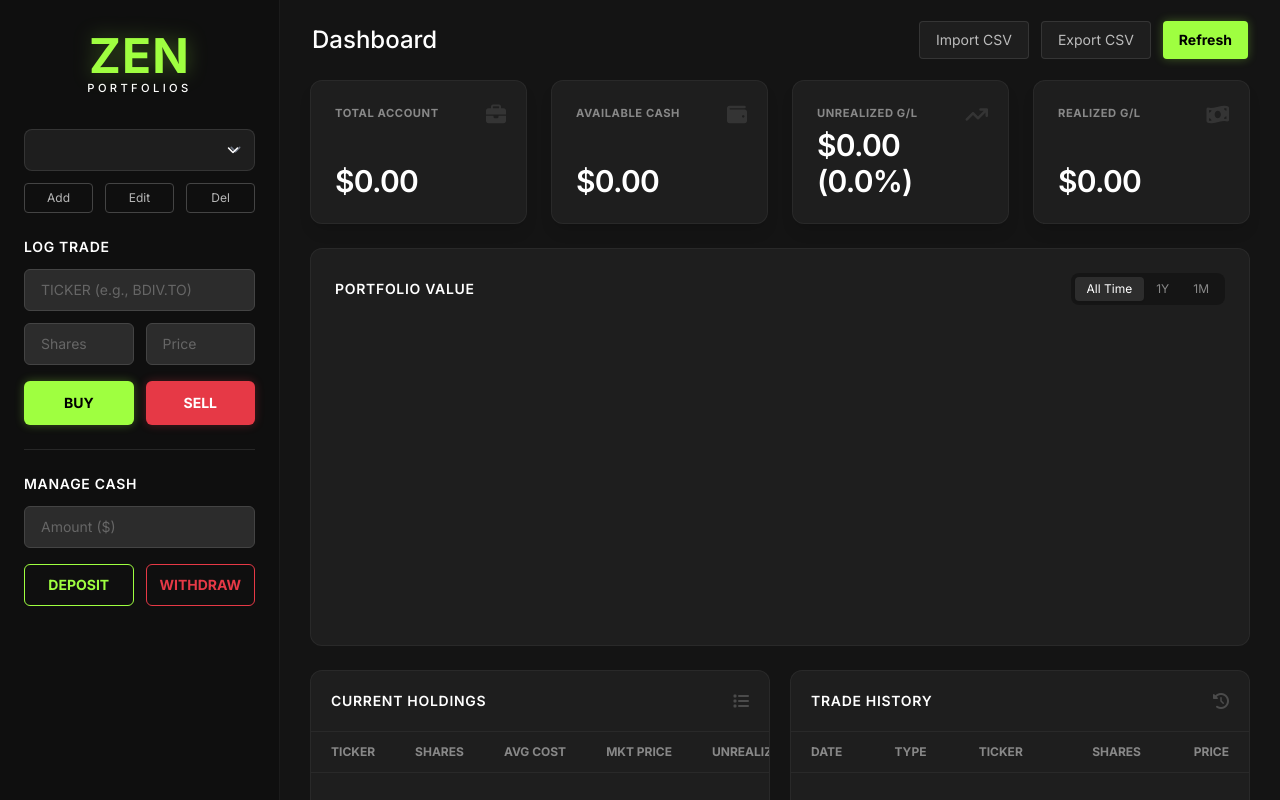
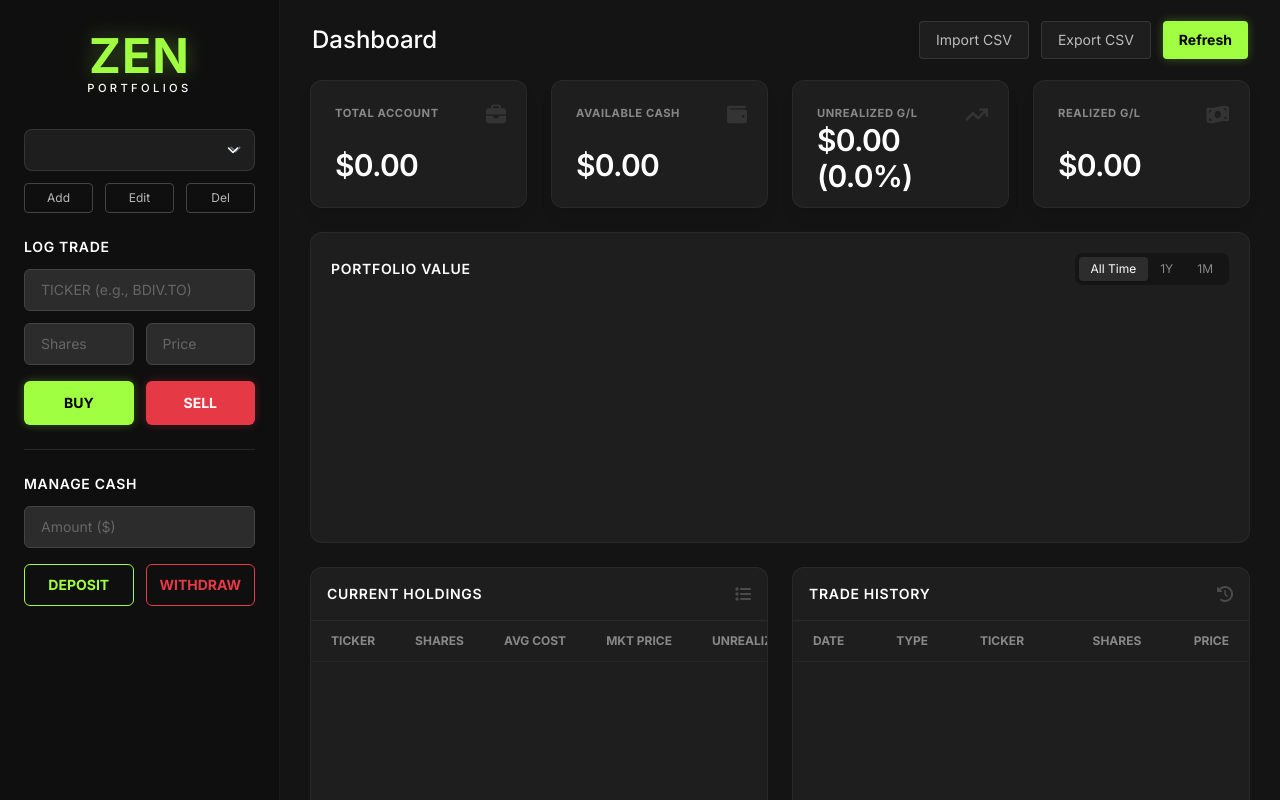
Before and after one commit to WillWSmith/Zen-Trade-Tracker, a plain HTML site: page gui/index.html in a window 1280 px wide. Drawn offline with nearby package versions, Linux system fonts and the light colour scheme.

Commit message:
Update index.html

```diff
--- a/gui/index.html
+++ b/gui/index.html
@@ -41,7 +41,6 @@
         .table-row-hover:hover { background-color: rgba(255, 255, 255, 0.03); }
         input::placeholder { color: #666 !important; opacity: 1; }
 
-        /* Table Typography Tweaks */
         table thead th { font-size: 0.75rem !important; text-transform: uppercase !important; color: #888 !important; }
         table tbody td { font-size: 0.9rem !important; color: #eee; }
     </style>
@@ -108,9 +107,10 @@
             </div>
         </header>
 
-        <div class="flex-1 overflow-y-auto p-[30px] pt-0">
-            <div class="grid grid-cols-1 md:grid-cols-2 lg:grid-cols-4 gap-6 mb-6">
-                <div class="bg-zen-card rounded-xl p-6 border border-white/5 flex flex-col justify-between h-36 relative group hover:border-white/10 transition shadow-lg">
+        <div class="flex-1 overflow-y-auto p-[30px] pt-0 flex flex-col gap-6">
+
+            <div class="grid grid-cols-1 md:grid-cols-2 xl:grid-cols-4 gap-6 flex-shrink-0">
+                <div class="bg-zen-card rounded-xl p-6 border border-white/5 flex flex-col justify-between h-32 relative group hover:border-white/10 transition shadow-lg">
                     <div class="flex justify-between items-start">
                         <span class="text-[#888] text-[0.7rem] font-bold tracking-wider uppercase">Total Account</span>
                         <i class="fas fa-briefcase text-white/10 text-xl absolute top-5 right-5"></i>
@@ -118,7 +118,7 @@
                     <div id="val-account" class="text-3xl font-semibold text-white tracking-tight">$0.00</div>
                 </div>
 
-                <div class="bg-zen-card rounded-xl p-6 border border-white/5 flex flex-col justify-between h-36 relative group hover:border-white/10 transition shadow-lg">
+                <div class="bg-zen-card rounded-xl p-6 border border-white/5 flex flex-col justify-between h-32 relative group hover:border-white/10 transition shadow-lg">
                     <div class="flex justify-between items-start">
                         <span class="text-[#888] text-[0.7rem] font-bold tracking-wider uppercase">Available Cash</span>
                         <i class="fas fa-wallet text-white/10 text-xl absolute top-5 right-5"></i>
@@ -126,7 +126,7 @@
                     <div id="val-cash" class="text-3xl font-semibold text-white tracking-tight">$0.00</div>
                 </div>
 
-                <div class="bg-zen-card rounded-xl p-6 border border-white/5 flex flex-col justify-between h-36 relative group hover:border-white/10 transition shadow-lg">
+                <div class="bg-zen-card rounded-xl p-6 border border-white/5 flex flex-col justify-between h-32 relative group hover:border-white/10 transition shadow-lg">
                     <div class="flex justify-between items-start">
                         <span class="text-[#888] text-[0.7rem] font-bold tracking-wider uppercase">Unrealized G/L</span>
                         <i class="fas fa-arrow-trend-up text-white/10 text-xl absolute top-5 right-5"></i>
@@ -134,7 +134,7 @@
                     <div id="val-unreal" class="text-3xl font-semibold tracking-tight">$0.00 (0.0%)</div>
                 </div>
 
-                <div class="bg-zen-card rounded-xl p-6 border border-white/5 flex flex-col justify-between h-36 relative group hover:border-white/10 transition shadow-lg">
+                <div class="bg-zen-card rounded-xl p-6 border border-white/5 flex flex-col justify-between h-32 relative group hover:border-white/10 transition shadow-lg">
                     <div class="flex justify-between items-start">
                         <span class="text-[#888] text-[0.7rem] font-bold tracking-wider uppercase">Realized G/L</span>
                         <i class="fas fa-money-bill-wave text-white/10 text-xl absolute top-5 right-5"></i>
@@ -143,8 +143,8 @@
                 </div>
             </div>
 
-            <section class="bg-zen-card rounded-xl p-6 border border-white/5 mb-6 relative">
-                <div class="flex justify-between items-center mb-4">
+            <section class="bg-zen-card rounded-xl p-5 border border-white/5 flex flex-col flex-[1_1_45%] min-h-[250px] flex-shrink-0">
+                <div class="flex justify-between items-center mb-2 flex-shrink-0">
                     <h3 class="text-white text-sm font-semibold uppercase tracking-wider">Portfolio Value</h3>
                     <div class="bg-black/30 rounded-lg p-1 flex text-xs" id="tf-buttons">
                         <button onclick="updateChartTimeframe('All Time', this)" class="tf-btn bg-white/10 text-white px-3 py-1 rounded shadow-sm transition">All Time</button>
@@ -152,20 +152,20 @@
                         <button onclick="updateChartTimeframe('1M', this)" class="tf-btn text-zen-gray px-3 py-1 hover:text-white transition">1M</button>
                     </div>
                 </div>
-                <div class="h-[300px] w-full relative">
+                <div class="flex-1 w-full relative">
                     <canvas id="equityChart"></canvas>
                 </div>
             </section>
 
-            <div class="grid grid-cols-1 xl:grid-cols-2 gap-[20px]">
-                <section class="bg-zen-card rounded-xl border border-white/5 flex flex-col h-[350px]">
-                    <div class="p-5 flex justify-between items-center border-b border-white/5">
+            <div class="grid grid-cols-1 xl:grid-cols-2 gap-6 flex-[1_1_55%] min-h-[250px] flex-shrink-0">
+                <section class="bg-zen-card rounded-xl border border-white/5 flex flex-col h-full overflow-hidden">
+                    <div class="p-4 flex justify-between items-center border-b border-white/5 flex-shrink-0">
                         <h3 class="text-white text-sm font-semibold uppercase tracking-wider">Current Holdings</h3>
                         <i class="fas fa-list text-white/20"></i>
                     </div>
-                    <div class="overflow-auto flex-1">
+                    <div class="overflow-auto flex-1 relative">
                         <table class="w-full text-left text-sm whitespace-nowrap">
-                            <thead class="text-zen-gray font-medium text-xs sticky top-0 bg-zen-card z-10 border-b border-white/5">
+                            <thead class="text-zen-gray font-medium text-xs sticky top-0 bg-zen-card z-10 border-b border-white/5 shadow-sm">
                                 <tr>
                                     <th class="px-5 py-3 text-left">Ticker</th>
                                     <th class="px-5 py-3 text-right">Shares</th>
@@ -179,14 +179,14 @@
                     </div>
                 </section>
 
-                <section class="bg-zen-card rounded-xl border border-white/5 flex flex-col h-[350px]">
-                    <div class="p-5 flex justify-between items-center border-b border-white/5">
+                <section class="bg-zen-card rounded-xl border border-white/5 flex flex-col h-full overflow-hidden">
+                    <div class="p-4 flex justify-between items-center border-b border-white/5 flex-shrink-0">
                         <h3 class="text-white text-sm font-semibold uppercase tracking-wider">Trade History</h3>
                         <i class="fas fa-clock-rotate-left text-white/20"></i>
                     </div>
-                    <div class="overflow-auto flex-1">
+                    <div class="overflow-auto flex-1 relative">
                         <table class="w-full text-left text-sm whitespace-nowrap">
-                            <thead class="text-zen-gray font-medium text-xs sticky top-0 bg-zen-card z-10 border-b border-white/5">
+                            <thead class="text-zen-gray font-medium text-xs sticky top-0 bg-zen-card z-10 border-b border-white/5 shadow-sm">
                                 <tr>
                                     <th class="px-5 py-3 text-left">Date</th>
                                     <th class="px-5 py-3 text-left">Type</th>
@@ -200,6 +200,7 @@
                     </div>
                 </section>
             </div>
+
         </div>
     </main>
     <script src="app.js"></script>
```
